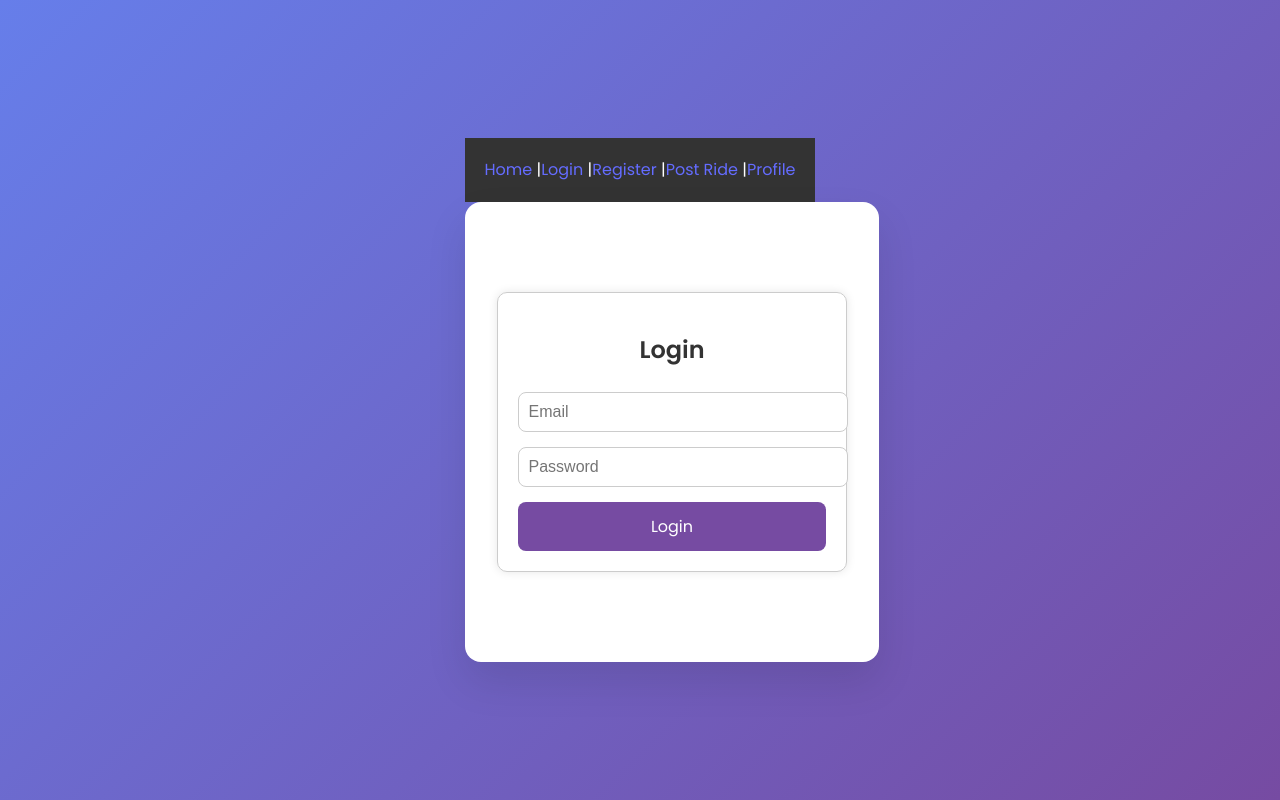
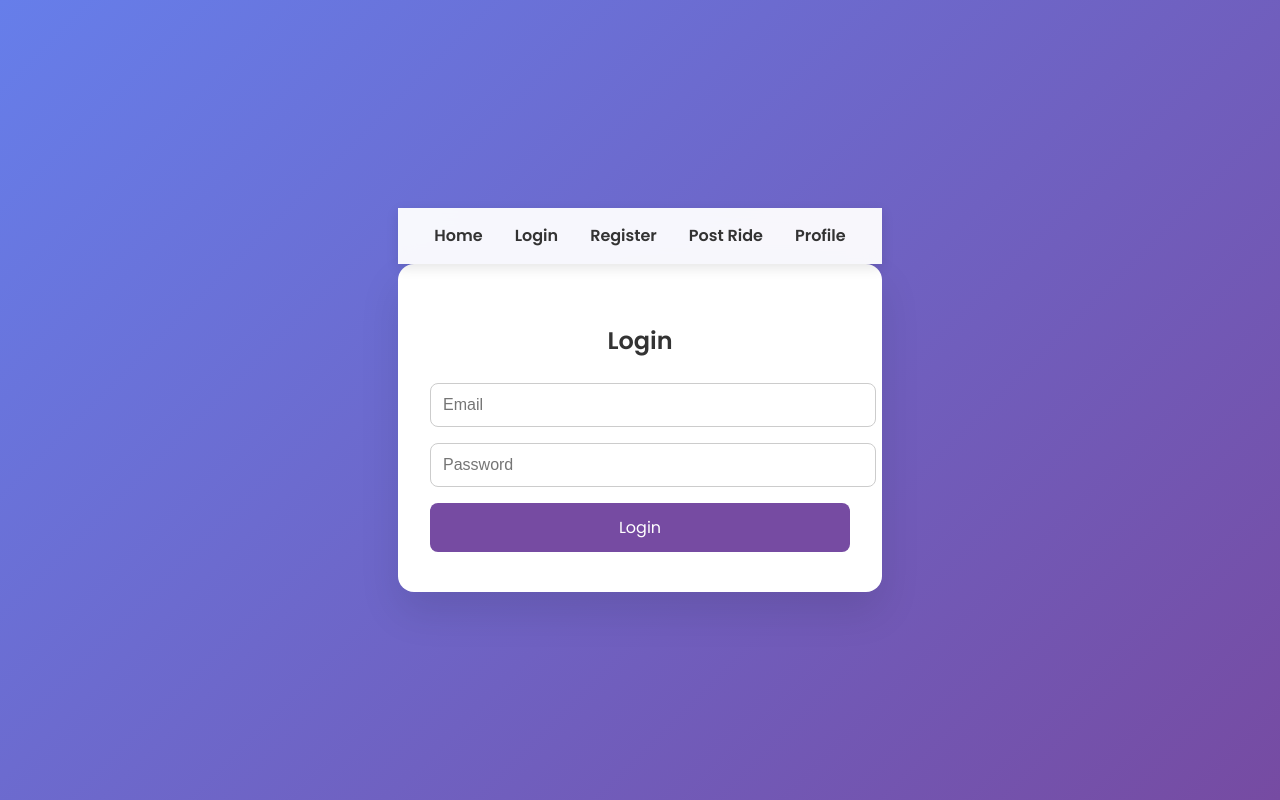
Before and after one commit to jimmy-oss/ubersafe, a React (Vite) app: page /login in a window 1280 px wide. Built offline with nearby package versions, Linux system fonts and the light colour scheme.

Commit message:
styling the ui

```diff
--- a/src/App.jsx
+++ b/src/App.jsx
@@ -3,13 +3,14 @@ import { Routes, Route, Link } from 'react-router-dom'
 function App() {
   return (
     <div>
-      <nav style={navStyle}>
-        <Link to="/">Home</Link> |
-        <Link to="/login">Login</Link> |
-        <Link to="/register">Register</Link> |
-        <Link to="/post-ride">Post Ride</Link> |
-        <Link to="/profile">Profile</Link>
-      </nav>
+     <nav className="navbar">
+     <Link to="/">Home</Link>
+     <Link to="/login">Login</Link>
+     <Link to="/register">Register</Link>
+     <Link to="/post-ride">Post Ride</Link>
+     <Link to="/profile">Profile</Link>
+</nav>
+
 
       <Routes>
         <Route path="/" element={<HomePage />} />
@@ -26,11 +27,13 @@ function App() {
 const HomePage = () => {
   return (
     <div className="form-wrapper">
-      <h1 style={{ textAlign: 'center' }}>Welcome to UberSafe</h1>
-      <p style={{ textAlign: 'center', marginBottom: '1.5rem' }}>
+      <h1 style={{ textAlign: 'center', color: '#333', marginBottom: '1rem' }}>
+        Welcome to UberSafe
+      </h1>
+      <p style={{ textAlign: 'center', color: '#555', marginBottom: '2rem' }}>
         Find or offer rides easily and travel smarter.
       </p>
-      <div style={{ display: 'flex', gap: '1rem' }}>
+      <div style={{ display: 'flex', flexDirection: 'column', gap: '1rem' }}>
         <Link to="/search">
           <button>Search for a Ride</button>
         </Link>
@@ -42,20 +45,20 @@ const HomePage = () => {
   )
 }
 
+
 const LoginPage = () => {
   return (
     <div className="form-wrapper">
-    <div style={formContainer}>
       <h2>Login</h2>
-      <form style={formStyle}>
-        <input type="email" placeholder="Email" style={inputStyle} />
-        <input type="password" placeholder="Password" style={inputStyle} />
+      <form>
+        <input type="email" placeholder="Email" />
+        <input type="password" placeholder="Password" />
         <button type="submit">Login</button>
       </form>
-      </div>
-      </div>
+    </div>
   )
 }
+
 
 const RegisterPage = () => {
   return (
@@ -92,18 +95,19 @@ const PostRidePage = () => {
 const ProfilePage = () => {
   return (
     <div className="form-wrapper">
-      <h2>My Profile</h2>
-      <div style={{ marginBottom: '1.5rem', fontSize: '16px' }}>
+      <h2 style={{ textAlign: 'center', color: '#333' }}>My Profile</h2>
+      <div style={{ marginBottom: '1.5rem', fontSize: '16px', color: '#333' }}>
         <p><strong>Name:</strong> John Zakayo</p>
         <p><strong>Email:</strong> johnzakayo@gmail.com</p>
       </div>
-      <div style={{ display: 'flex', gap: '1rem' }}>
+      <div style={{ display: 'flex', flexDirection: 'column', gap: '1rem' }}>
         <button style={{ backgroundColor: 'red' }}>Delete Account</button>
         <button style={{ backgroundColor: '#007BFF' }}>Reset Password</button>
       </div>
     </div>
   )
 }
+
 
 const SearchRidesPage = () => {
   return (
@@ -119,32 +123,6 @@ const SearchRidesPage = () => {
 }
 
 
-const formContainer = {
-  maxWidth: '400px',
-  margin: '50px auto',
-  padding: '20px',
-  border: '1px solid #ccc',
-  borderRadius: '10px',
-  boxShadow: '0 0 10px rgba(0,0,0,0.1)',
-}
-
-const formStyle = {
-  display: 'flex',
-  flexDirection: 'column',
-}
-
-const inputStyle = {
-  marginBottom: '15px',
-  padding: '10px',
-  fontSize: '16px',
-}
-
-
-const navStyle = {
-  padding: '20px',
-  backgroundColor: '#333',
-  color: 'white',
-}
 
 
 
--- a/src/style.css
+++ b/src/style.css
@@ -73,3 +73,27 @@ button:hover {
     transform: translateY(0);
   }
 }
+/* Navbar Styles */
+.navbar {
+  background-color: rgba(255, 255, 255, 0.95);
+  padding: 1rem 2rem;
+  display: flex;
+  justify-content: center;
+  gap: 2rem;
+  box-shadow: 0 4px 12px rgba(0, 0, 0, 0.1);
+  position: sticky;
+  top: 0;
+  z-index: 10;
+  backdrop-filter: blur(8px);
+}
+
+.navbar a {
+  text-decoration: none;
+  color: #333;
+  font-weight: 600;
+  transition: color 0.2s ease;
+}
+
+.navbar a:hover {
+  color: #764ba2;
+}
```
